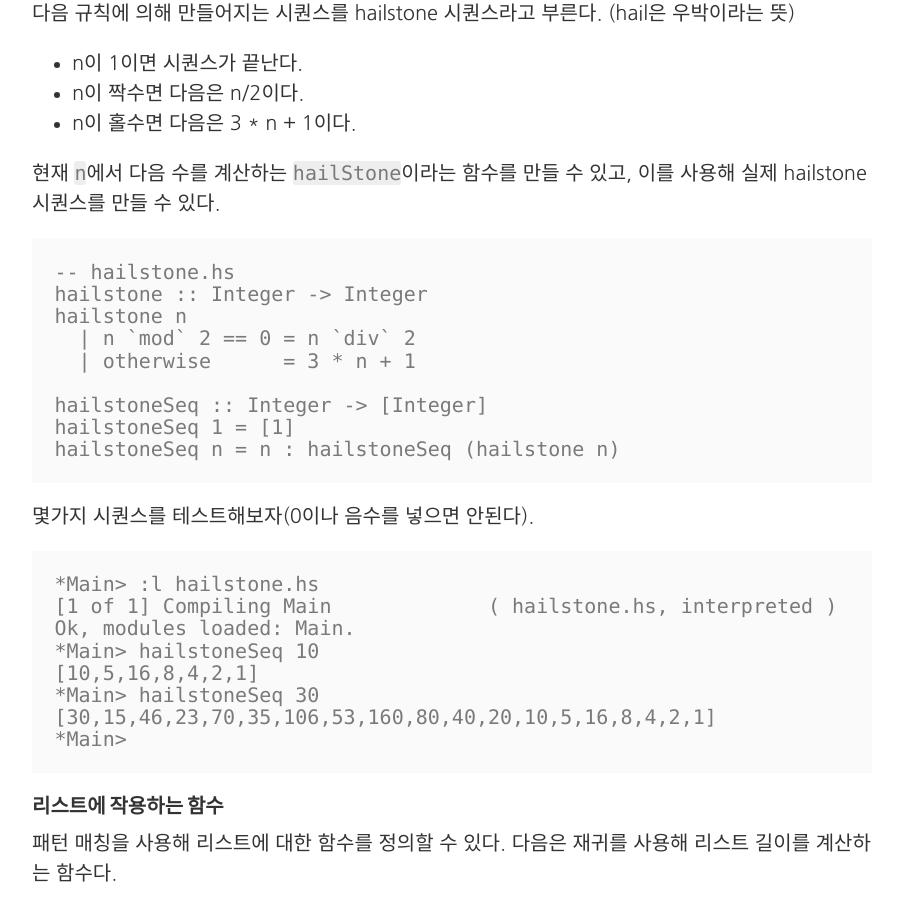
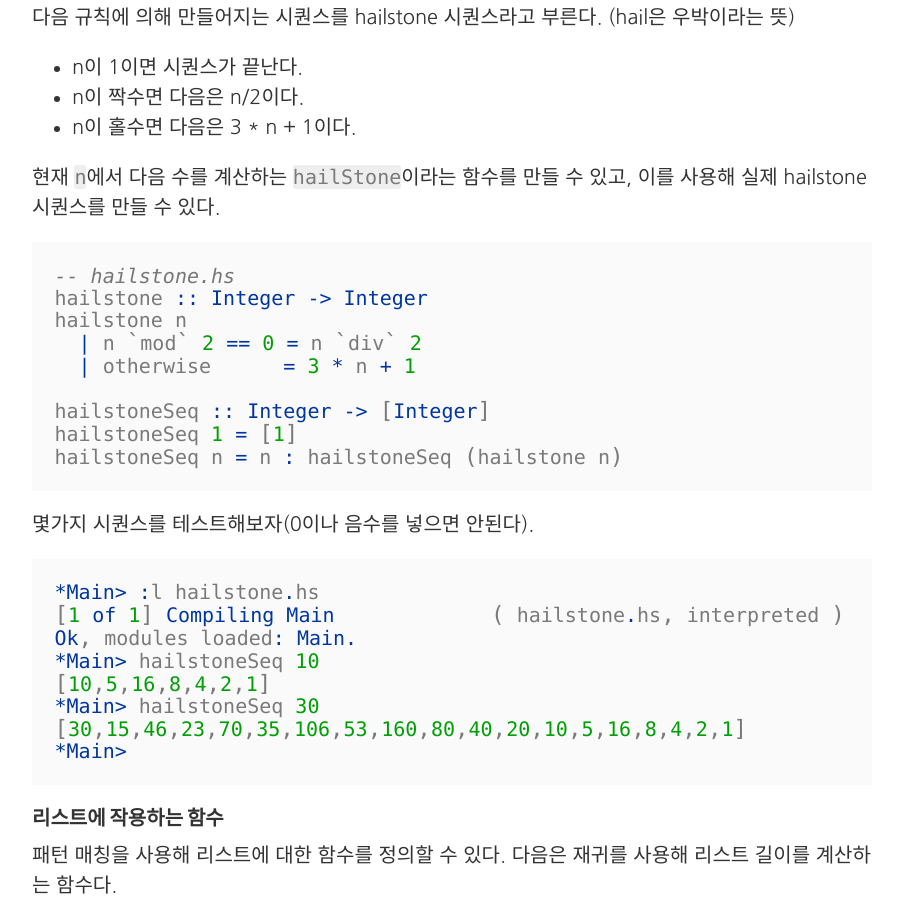
Before and after one commit to enshahar/enshahar.github.io, a Jekyll site: the page built from _posts/2017-12-09-cis194-introhaskell.md, in a window 1280 px wide and 900 px high, scrolled down 17908 px. Shown: the whole window, without its empty margins (188-1089 px from the left). Built offline with Jekyll 4.4.1, drawn with Linux system fonts in a browser that asks for light colours; some web fonts are replaced; comment, search, counter and statistics services are not loaded; some of the changed text lies outside the part shown.

Commit message:
haskell 01

````diff
--- a/_posts/2017-12-09-cis194-introhaskell.md
+++ b/_posts/2017-12-09-cis194-introhaskell.md
@@ -388,7 +388,7 @@ Ok, modules loaded: Main.
 
 `if` 대신 가드를 사용할 수도 있다. `|` 뒤에 조건을 쓰고 조건 뒤에 `=`과 함수 본문을 쓰면 된다. 모든 가드를 만족하지 않을 때는 `otherwise` 조건이 사용된다.
 
-```
+```haskell
 -- parity2.hs
 parity2 :: Integer -> Integer
 parity2 n
@@ -398,7 +398,7 @@ parity2 n
 
 `if`식에 대해 이야기하면서 패턴 매칭에 대해 이야기한 적이 있다. 우리나라 깊은 산속 어딘가에 있는 종족이 수를 세는 방법을 패턴 매칭을 사용해 구현하면 다음과 같다.
 
-```
+```haskell
 -- count.hs
 count :: Integer -> String
 count 0 = "뭐?"
@@ -451,7 +451,7 @@ Ok, modules loaded: Main.
 
 함수 안에서 함수 자신을 호출할 수도 있다. 하스켈에서는 이런 재귀 함수를 자주 사용한다.
 
-```
+```haskell
 -- sumtorial.hs
 -- 1부터 n까지 정수의 합을 계산한다
 sumtorial :: Integer -> Integer
@@ -461,7 +461,7 @@ sumtorial n = n + sumtorial (n-1)
 
 가우스가 1부터 100까지 합계를 제대로 계산했나 살펴보자.
 
-```
+```haskell
 *Main> :l sumtorial.hs
 [1 of 1] Compiling Main             ( sumtorial.hs, interpreted )
 Ok, modules loaded: Main.
@@ -493,7 +493,7 @@ sumPair (x,y) = x + y
 
 인자가 많은 함수를 튜플을 사용하지 않고 정의하고 싶다면, 각 인자를 공백으로 구분해 정의하면 된다. 세 인자의 합계를 계산하는 `f`를 정의해보자.
 
-```
+```haskell
 -- args.hs
 f :: Int -> Int -> Int -> Int
 f x y z = x + y + z
@@ -623,7 +623,7 @@ ex21 = [2,3,4] == 2 : 3 : 4 : []
 
 현재 `n`에서 다음 수를 계산하는 `hailStone`이라는 함수를 만들 수 있고, 이를 사용해 실제 hailstone 시퀀스를 만들 수 있다.
 
-```
+```haskell
 -- hailstone.hs
 hailstone :: Integer -> Integer
 hailstone n
@@ -637,7 +637,7 @@ hailstoneSeq n = n : hailstoneSeq (hailstone n)
 
 몇가지 시퀀스를 테스트해보자(0이나 음수를 넣으면 안된다).
 
-```
+```haskell
 *Main> :l hailstone.hs
 [1 of 1] Compiling Main             ( hailstone.hs, interpreted )
 Ok, modules loaded: Main.
@@ -694,7 +694,7 @@ hailstoneLen n = intListLength (hailstoneSeq n) - 1
 
 오류 메시지를 무서워하지 말라. GHC의 오류 메시지는 상당히 길고 (겉보기엔) 무섭다. 하지만 메시지가 긴 이유는 많은 정보가 포함되어 있기 때문이다. 다음 예를 보자.
 
-```
+```haskell
 Prelude> 'x' ++ "foo"
 
 <interactive>:1:1:
@@ -811,7 +811,7 @@ hanoi :: Integer -> Peg -> Peg -> Peg -> [Move]
 
 디스크가 2개인 경우 결과는 다음과 같다.
 
-```
+```haskell
 hanoi 2 "a" "b" "c" == [("a","c"), ("a","b"), ("c","b")]
 ```
 
````
Also changed, not shown: other parts of _posts/2017-12-09-cis194-introhaskell.md (+3 -3 lines), _posts/2017-12-09-study-haskell.md (+1 -1 lines).
